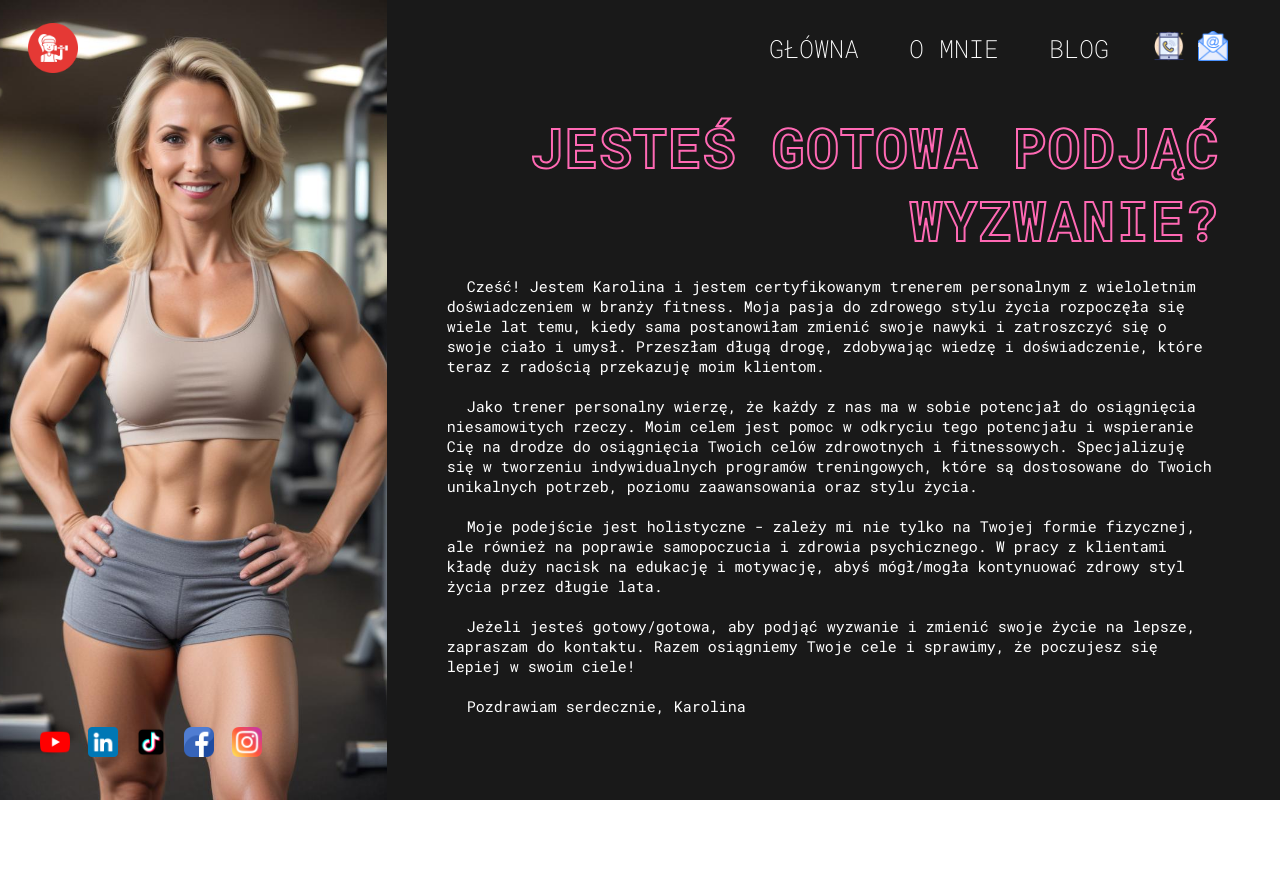
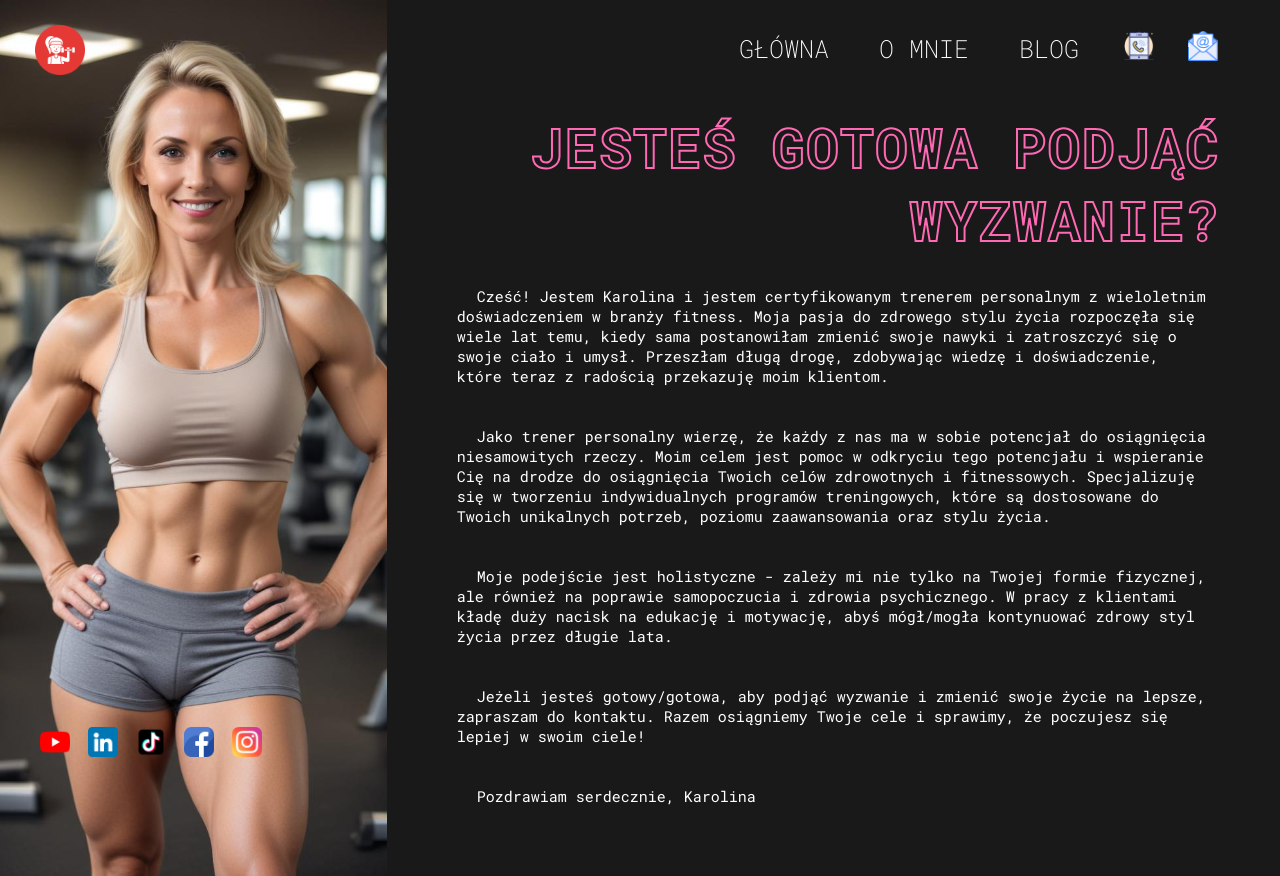
Before and after one commit to danielkuzminski/personal_trainer, a React (Create React App) app: page /about in a window 1280 px wide. Before the commit the page ends 800 px from the top, so only its background shows below. Built offline with nearby package versions, Linux system fonts and the light colour scheme; the HTML template or start-up script is replaced by a standard one.

Commit message:
app fully functional

```diff
--- a/src/components/footer/footer.css
+++ b/src/components/footer/footer.css
@@ -1,17 +1,15 @@
 .foot {
-    width: 100vw;
-    height: 10vh;
+    width: 14vw;
+    height: 100vh;
     background-color: transparent;
     display: flex;
     align-items: center;
     justify-content: space-between;
     position: fixed;
-    bottom: 0;
-    left: 0;
-    /* padding-bottom: 2rem; */
+    bottom: 14rem;
+    left: 1.4rem;
 
     .foot__contact {
-        /* margin-left: 4rem; */
         display: flex;
         gap: 2.5rem;
     }
@@ -20,15 +18,16 @@
         width: 100%;
         height: 100%;
         display: flex;
+        flex-direction: column;
         align-items: center;
         justify-content: center;
-        gap: 3rem;
-        background-color: black;
+        gap: 2rem;
+        /* background-color: black; */
     }
 
     .foot__img {
-        width: 5rem;
-        height: 5rem;
+        width: 3rem;
+        height: 3rem;
         cursor: pointer;
     }
 }
@@ -56,10 +55,12 @@
 
         .foot__social {
             display: flex;
+            flex-direction: row;
             justify-content: flex-start;
             gap: 1.8rem;
             margin-right: 4rem;
             background-color: transparent;
+            /* padding-left: 3rem; */
         }
 
         .foot__img {
--- a/src/components/navbar/navbar.css
+++ b/src/components/navbar/navbar.css
@@ -1,8 +1,8 @@
 .navbar {
-	width: 100%;
+	width: 100vw;
 	height: 12vh;
 	position: absolute;
-	top: 0;
+	top: 88vh;
 	left: 0;
 	display: flex;
 	align-items: center;
@@ -14,10 +14,19 @@
 			width: 5rem;
 			height: 5rem;
 			display: flex;
+			position: absolute;
+			top: -85vh;
+			left: 0;
 		}
 	}
 	.navbar__links {
 		display: flex;
+
+		/*  */
+		align-items: center;
+		justify-content: center;
+		width: 100vw;
+		gap: 2rem;
 
 		.navbar__link {
 			display: flex;
@@ -39,8 +48,8 @@
 		.navbar__contact {
 			display: flex;
 			align-items: center;
-			/* gap: 2rem; */
-			margin-right: 2rem;
+			gap: 2rem;
+			/* margin-left: 2rem; */
 
 			.navbar__icon {
 				margin-right: 1.4rem;
@@ -58,16 +67,26 @@
 		font-size: 2rem;
 		text-transform: uppercase;
 		font-weight: 200;
+		/* position: absolute; */
+		top: 0;
+		left: 0;
 
 		.logo {
 			.company__logo {
 				margin-left: 1rem;
+				position: absolute;
+			top: 2.5rem;
+			left: 2.5rem;
 			}
 		}
 
 		.navbar__links {
 			display: flex;
 
+			align-items: center;
+		justify-content: flex-end;
+		width: 100vw;
+		gap: 0rem;
 			.navbar__link {
 				display: block;
 				padding: 0.5rem;
@@ -85,6 +104,7 @@
 			}
 
 			.navbar__contact {
+				margin-right: 3rem;
 				.navbar__icon {
 					width: 3rem;
 					height: 3rem;
--- a/src/pages/about/about.css
+++ b/src/pages/about/about.css
@@ -8,7 +8,7 @@
 
 	.about__left {
 		width: 100vw;
-		height: 100vh;
+		min-height: 100vh;
 		/* flex: 1; */
 		background-image: url("../../assets/trainer_about.jpeg");
 		background-position: center;
@@ -45,6 +45,7 @@
 			/* transform: translateY(250rem); */
 			font-size: 1.5rem;
 			margin-bottom: 2rem;
+			padding: 2rem;
 			color: #fff;
 			text-indent: 2rem;
 		}
@@ -94,6 +95,7 @@
 				margin-bottom: 2rem;
 				color: #fff;
 				text-indent: 2rem;
+				padding: 1rem;
 			}
 		}
 	}
--- a/src/pages/blog/blog.css
+++ b/src/pages/blog/blog.css
@@ -38,6 +38,7 @@
 			margin: 1rem;
 
 			.blog__intro__text {
+				display: none;
 				padding: 2rem;
 				font-size: 1.5rem;
 				margin-bottom: 3rem;
@@ -46,7 +47,7 @@
 
 		.blog__container {
 			margin: 3rem 1rem;
-			padding: 2rem 4rem;
+			padding: 2rem 6rem;
 			box-shadow: 0 0 10px #000;
 			background-color: rgba(82, 81, 81, 0.2);
 			/* margin-bottom: 7rem; */
@@ -58,11 +59,13 @@
 			.blog__topic {
 				font-size: 2.4rem;
 				margin-bottom: 3rem;
+				text-align: center;
 			}
 
 			.blog__content {
 				font-size: 1.4rem;
 				line-height: 1.6;
+				text-align: justify;
 			}
 
 			.read {
@@ -73,14 +76,15 @@
 			}
 
 			iframe {
-				width: 320px;
+				width: 300px;
 				aspect-ratio: 16/9;
 				margin: 3rem 0;
 				box-shadow: 0 0 0.5rem #000;
 			}
 		}
 		.blog__more {
-			font-size: 1.8rem;
+			font-size: 1.6rem;
+			text-align: justify;
 			margin: 2rem;
 			padding: 2rem 2rem 10rem 2rem;
 			/* padding-bottom: 10rem; */
@@ -124,6 +128,7 @@
 				align-items: flex-end;
 
 				.blog__intro__text {
+					display: block;
 					padding: 4rem;
 					font-size: 1.8rem;
 					margin-bottom: 3rem;
--- a/src/pages/home/Home.jsx
+++ b/src/pages/home/Home.jsx
@@ -13,6 +13,9 @@ export default function Home() {
 						Czy marzysz o lepszej kondycji fizycznej, zdrowszym trybie życia i
 						zwiększonej pewności siebie? Nasz wykwalifikowany trener osobisty
 						jest tutaj, aby Ci pomóc!
+					</p>
+					<p className="section1__text__mobile">
+					Marzysz o lepszej kondycji fizycznej?
 					</p>
 					<button className="cta">
 						<a href="tel:0048000000000">Umów się</a>
--- a/src/pages/home/home.css
+++ b/src/pages/home/home.css
@@ -36,15 +36,27 @@
 			text-transform: uppercase;
 			letter-spacing: 1.5px;
 			/* margin-bottom: 2rem; */
-			margin: 5rem 0 2rem 0;
+			margin: 10rem 0 2rem 0;
 			padding: 15rem 0 0 0;
 		}
 
 		.section1__text {
+			display: none;
 			font-size: 1.4rem;
 			color: #fff;
 			text-align: left;
 			width: 80%;
+			align-self: flex-end;
+			margin-bottom: 3rem;
+			text-indent: 2rem;
+		}
+
+		.section1__text__mobile {
+			font-size: 1.4rem;
+			color: #fff;
+			text-align: center;
+			width: 100%;
+			text-transform: uppercase;
 			align-self: flex-end;
 			margin-bottom: 3rem;
 			text-indent: 2rem;
@@ -156,6 +168,7 @@
             display: flex;
             flex-direction: column;
             justify-content: flex-end;
+			align-items: center;
 
 
             .section3__title {
@@ -252,6 +265,11 @@
 			width: 70%;
 			align-self: flex-end;
 			margin-bottom: 3rem;
+			display: block;
+		}
+
+		.section1__text__mobile {
+			display: none;
 		}
 
         .cta {
```
